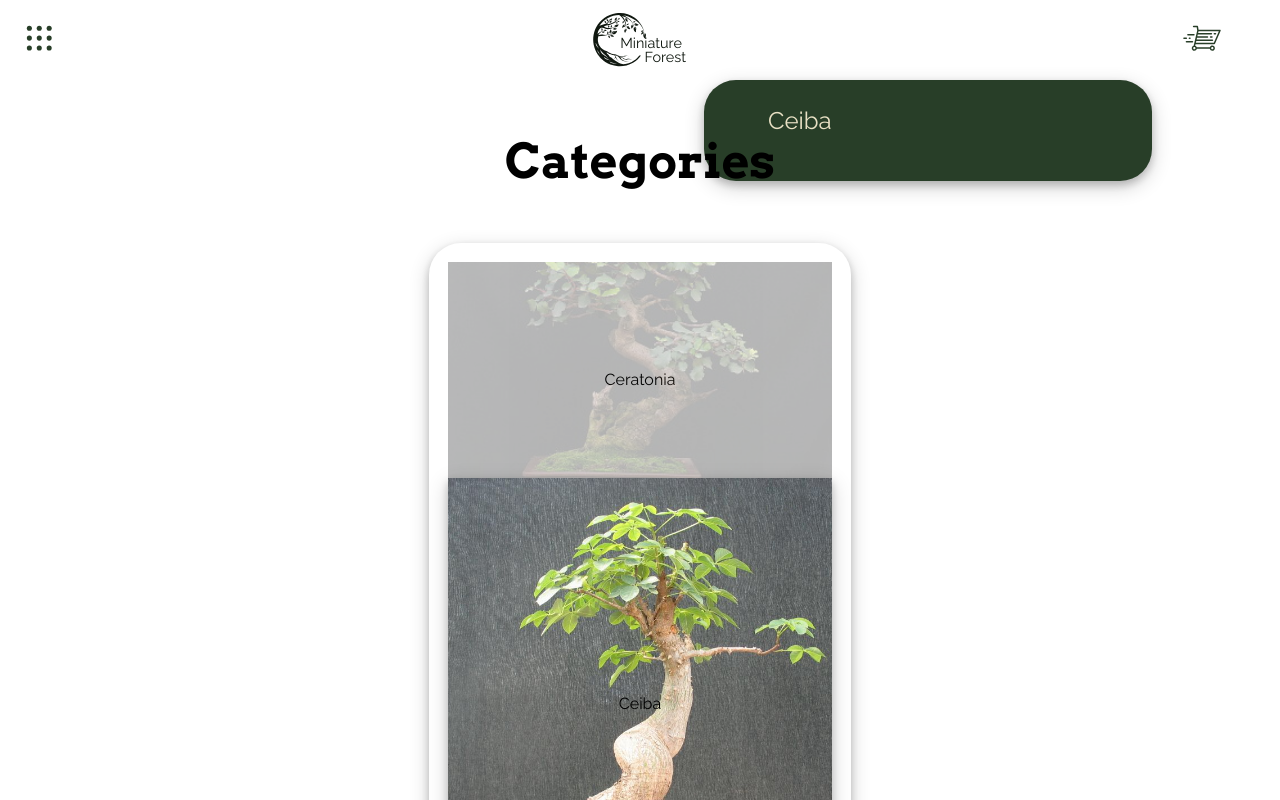
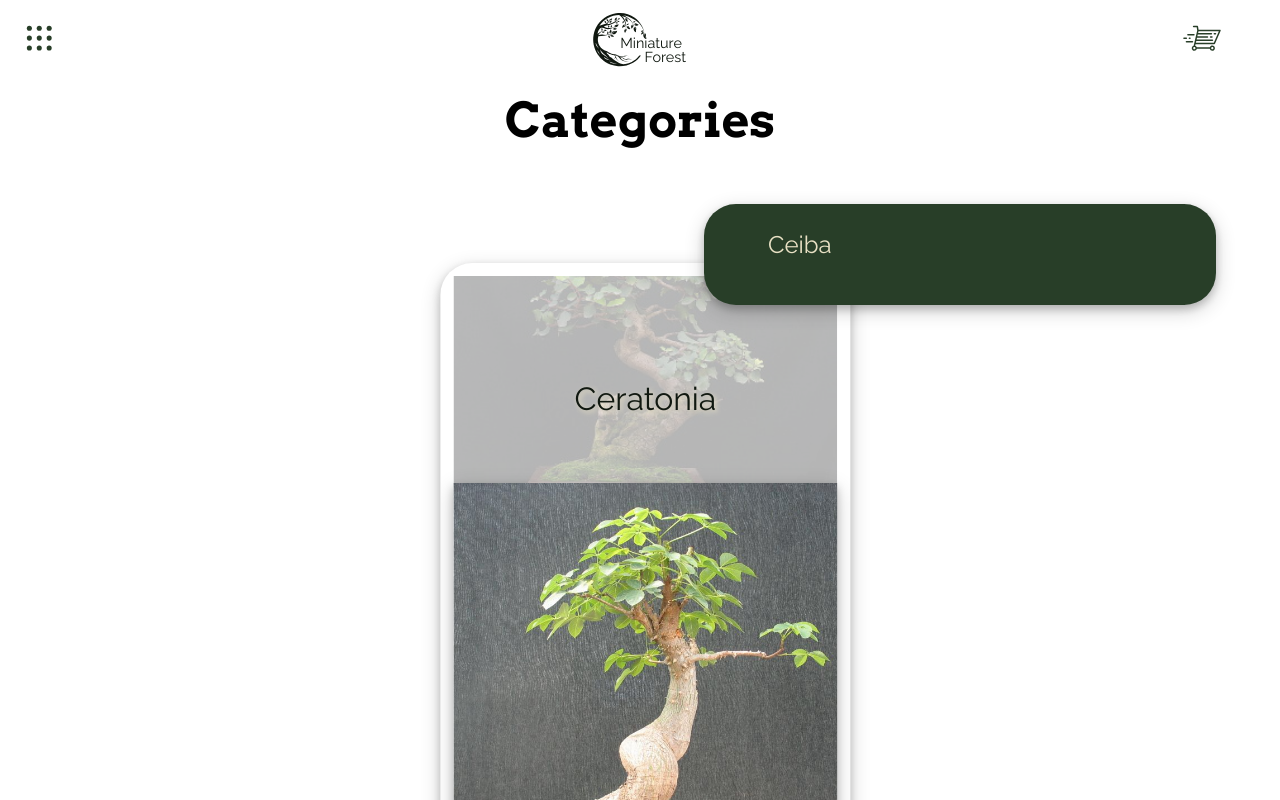
Before and after one commit to BLz13/MiniatureForest, a React (Create React App) app: page /categories/Ceiba in a window 1280 px wide. Shown: the top 800 px of the page. Built offline with nearby package versions, Linux system fonts and the light colour scheme.

Commit message:
reducer fixes

```diff
--- a/src/Components/ImageGallery/ProductDetail.jsx
+++ b/src/Components/ImageGallery/ProductDetail.jsx
@@ -28,17 +28,25 @@ export default function ProductDetail() {
         const {id, name, price} = productData;
         const amount = (+refAmountItems.current.innerText);
         const subTotal = amount * price;
+        const payload = {
+            id,
+            name,
+            price,
+            amount,
+            subTotal
+        }
+        console.log(payload);
 
-        dispatch({
-            type:"addItemsToCart",
-            payload: {
-                id,
-                name,
-                price,
-                amount,
-                subTotal
-            }
-        });
+        // dispatch({
+        //     type:"addItemsToCart",
+        //     payload: {
+        //         id,
+        //         name,
+        //         price,
+        //         amount,
+        //         subTotal
+        //     }
+        // });
 
     };
 
--- a/src/Components/ItemList/ItemDetailContainer.jsx
+++ b/src/Components/ItemList/ItemDetailContainer.jsx
@@ -10,6 +10,10 @@ export default function ItemDetailContainer() {
     const {dispatch, products, orders} = useContext(Context);
 
     const refAmountItems = useRef();
+
+    const refNameItem = useRef();
+
+    const refPriceItems = useRef();
 
     const categoryParam = useParams();
 
@@ -25,8 +29,10 @@ export default function ItemDetailContainer() {
 
     function addToCartClickHandler() {
 
-        const {id, name, price} = categoryData;
+        const name = refNameItem.current.innerText;
         const amount = (+refAmountItems.current.innerText);
+        const price = Number((refPriceItems.current.innerText).replace(" $usd",""));
+        const id = (name.charAt(0).toLowerCase() + name.slice(1)).replace(" ","");
         const subTotal = amount * price;
 
         dispatch({
@@ -50,12 +56,12 @@ export default function ItemDetailContainer() {
                 <div className="categoryDetails" >
                     <p className="speciesTitle">{categoryData[0].category}</p>
                     <div className="categoryProductBox">
-                        <p className="categoryProductName">{categoryData[0].name}</p>
+                        <p className="categoryProductName" ref={refNameItem}>{categoryData[0].name}</p>
                         <p className="categoryDescription">{categoryData[0].description}</p>
                         {
                             categoryData[0].stock ? (
                                 <>
-                                    <p className="categoryPrice">{categoryData[0].price} $usd</p>
+                                    <p className="categoryPrice" ref={refPriceItems}>{categoryData[0].price} $usd</p>
                                     <div className="addToCartBoxCategory">
                                         <CartAmountSelection
                                             productsAmount={categoryData[0].stock}
@@ -73,15 +79,15 @@ export default function ItemDetailContainer() {
                     </div>
                 </div>
             ) : (
-                <div className="categoryMultipleDetails" >
-                    <p className="speciesTitle"> {categoryParam.id} </p>
+                <ul className="categoryMultipleDetails" >
+                    <li className="speciesTitle" value={0}> {categoryParam.id} </li>
                         { categoryData.map( (product) => (
-                            <div className="categoryProductBox" key={product.id}>
-                                    <p className="categoryProductName">{product.name}</p>
+                            <li className="categoryProductBox" key={product.id}>
+                                    <p className="categoryProductName" ref={refNameItem}>{product.name}</p>
                                     <p className="categoryDescription">{product.description}</p>
                                         { product.stock ? (
                                             <>
-                                                <p className="categoryPrice">{product.price} $usd</p>
+                                                <p className="categoryPrice" ref={refPriceItems}>{product.price} $usd</p>
                                                 <div className="addToCartBoxCategory">
                                                     <CartAmountSelection
                                                         productsAmount={product.stock}
@@ -95,10 +101,9 @@ export default function ItemDetailContainer() {
                                         ) : (
                                             <div className="categoryPrice">Out of Stock</div>
                                         ) }
-                                </div>
-                            )
-                        ) }
-                </div>
+                            </li>
+                        ) ) }
+                </ul>
             )
         )
     )
--- a/src/Components/ItemList/ItemListContainer.css
+++ b/src/Components/ItemList/ItemListContainer.css
@@ -1,23 +1,30 @@
 .itemListContainerBox{
     height: 300vh;
-    max-width: 85vw;
-    display: flex;
-    flex-flow: column nowrap;
+    grid-template-rows: 10vh auto;
+    grid-template-columns: 50vw 35vw;
+    display: grid;
     align-items: center;
+    justify-items: center;
 }
 
 h1{
     font-size: 3rem;
     font-family: var(--serif);
+    grid-row: 1;
+    grid-column: 1 / 3;
+    margin: 0%;
 }
 
 .categoriesList{
     border-radius: 2rem;
-    padding: 5%;
-    width: 30vw;
+    padding: 2%;
+    width: 60%;
     height: 90%;
+    grid-row: 2;
+    grid-column: 1;
+    transform: translate(56%);
     box-shadow: 0 4px 8px 0 rgba(0, 0, 0, 0.2), 0 6px 20px 0 rgba(0, 0, 0, 0.19);
-    transition: transform 1s;
+    transition: transform 1s, width 1s, padding 1s;
     background-color: white;
     overflow: hidden;
     display: flex;
@@ -26,7 +33,9 @@ h1{
 }
 
 .categoriesListOpen{
-    transform: translateX(-50%);
+    grid-column: 1;
+    padding: 5%;
+    transform: translate(0%);
 }
 
 .productsItems{
@@ -96,27 +105,34 @@ h1{
 }
 
 .categoryTitle{
-    height: 50%;
-    width: 100%;
     top: 50%;
-    text-align: center;
+    font-size: 2rem;
+    opacity: 1;
+    z-index: 5;
+    color: var(--darkGreen);
+    text-shadow: 2px 2px  5px var(--cream);
+    transition: opacity 1s, z-index 1s;
+    justify-self: center;
     position: absolute;
+    cursor: pointer;
 }
 
-.productsItemsOpen ~ .categoryTitle{
-    opacity: 0 !important;
+.productsItems:hover .categoryTitle{
+    opacity: 0;
+    z-index: -1;
+    transition: opacity 1s, z-index 1s;
 }
 
-.closeProductImageBox:hover ~ .categoryTitle{
-    opacity: 0 !important;
+ .productsItemsOpen .categoryTitle{
+    opacity: 0;
+    z-index: -1;
+    transition: opacity 1s, z-index 1s;
 }
 
-.notImageOpen:hover ~ .categoryTitle{
-    opacity: 0 !important;
-}
-
-.productsItems:hover ~ .categoryTitle{
-    opacity: 0 !important;
+.productsItemsClose:hover .categoryTitle{
+    opacity: 0;
+    z-index: -1;
+    transition: opacity 1s, z-index 1s;
 }
 
 .categoryDetails{
@@ -133,28 +149,14 @@ h1{
     gap: 2rem;
     border-radius: 2rem;
     width: 25vw;
+    z-index: 1;
+    padding: 2% 5% 4% 5%;
     right: 10vw;
-    z-index: -5;
-    padding: 2% 5% 4% 5%;
-}
-
-@keyframes showDataCategories {
-    0%{
-        opacity: 0;
-        right: -30vw;
-        transform: scale(0.1);
-    }
-    100%{
-        opacity: 1;
-        top: 30vh;
-        transform: scale(1);
-        box-shadow: 0 4px 8px 0 rgba(0, 0, 0, 0.2), 0 6px 20px 0 rgba(0, 0, 0, 0.19);
-    }
+    top: 25.5vh;
 }
 
 .categoryMultipleDetails{
-    animation-name: showDataMultipleCategories;
-    animation-duration: 1s;
+    animation-name: showDataCategories;
     animation-fill-mode: forwards;
     animation-timing-function: ease-out;
     overflow: auto;
@@ -162,25 +164,26 @@ h1{
     flex-flow: column nowrap;
     align-items: flex-start;
     justify-content: center;
+    list-style-type: none;
     position: fixed;
     background-color: var(--green);
+    animation-duration: 1s;
     gap: 2rem;
     border-radius: 2rem;
-    width: 25vw;
-    right: 10vw;
-    z-index: -5;
+    width: 30vw;
+    z-index: 1;
     padding: 2% 5% 4% 5%;
+    top: 25.5vh;
+    right: 5vw;
 }
 
-@keyframes showDataMultipleCategories {
+@keyframes showDataCategories {
     0%{
         opacity: 0;
-        right: -30vw;
         transform: scale(0.1);
     }
     100%{
         opacity: 1;
-        top: 10vh;
         transform: scale(1);
         box-shadow: 0 4px 8px 0 rgba(0, 0, 0, 0.2), 0 6px 20px 0 rgba(0, 0, 0, 0.19);
     }
--- a/src/Components/Navbar/Cart/Cart.css
+++ b/src/Components/Navbar/Cart/Cart.css
@@ -57,7 +57,7 @@
     right: -9rem;
     padding-bottom: 3rem;
     opacity: 0;
-    z-index: 10;
+    z-index: 20;
     transform: scale(0.1);
     color: var(--green);
     transition: opacity 1s, top 1s, right 1s, transform 1s;
--- a/src/Provider/products.jsx
+++ b/src/Provider/products.jsx
@@ -95,7 +95,6 @@ const products = {
         total:0
     },
     purchased:[],
-
 };
 
 export default products;
--- a/src/Provider/reducer.jsx
+++ b/src/Provider/reducer.jsx
@@ -7,6 +7,62 @@ export default function reducer(products, action) {
 
     switch (type) {
 
+        case "addItemsToCart": {
+
+            const {id, amount, subTotal} = payload;
+
+            const cart = products.cart;
+
+            const item = payload;
+
+            //checks if the product is already on the cart
+            const productIndexCart = cart.items.findIndex( (item) => (item.id === id));
+
+            if (productIndexCart === -1) {
+                cart.items.push(item);
+            } {
+                if (cart !== undefined) {
+                    cart.items[productIndexCart].amount += amount;
+                    cart.items[productIndexCart].subTotal += subTotal;
+                }
+            };
+
+            cart.total += subTotal;
+
+            products.cart = cart;
+
+            return (products);
+        };
+
+        case "removeItemFromCart": {
+
+            const {id, subTotal} = payload;
+
+            const cart = products.cart;
+
+            const productIndexCart = cart.items.findIndex( (item) => (item.id === id));
+
+            cart.items = removeElementFromArray(cart.items, productIndexCart)
+
+            cart.total -= subTotal;
+
+            products.cart = cart;
+
+            return (products);
+        };
+
+        case "clearCart": {
+
+            const cart = {
+                    items:[],
+                    total:0
+            }
+
+            products.cart = cart;
+
+            return (products);
+        };
+
         default: {
             throw Error(`Unknown action: ${type}`);
         };
```
